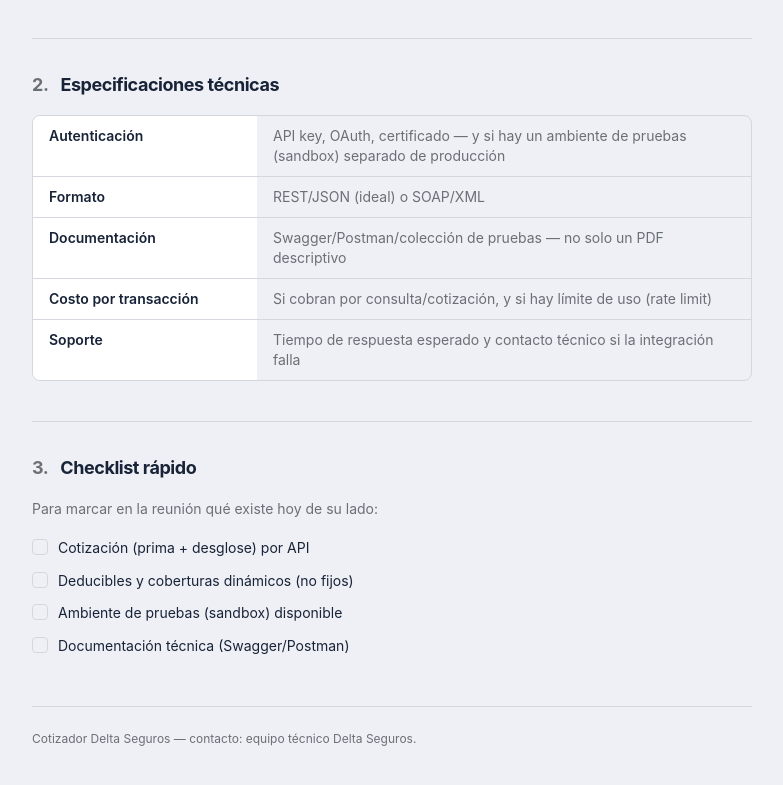
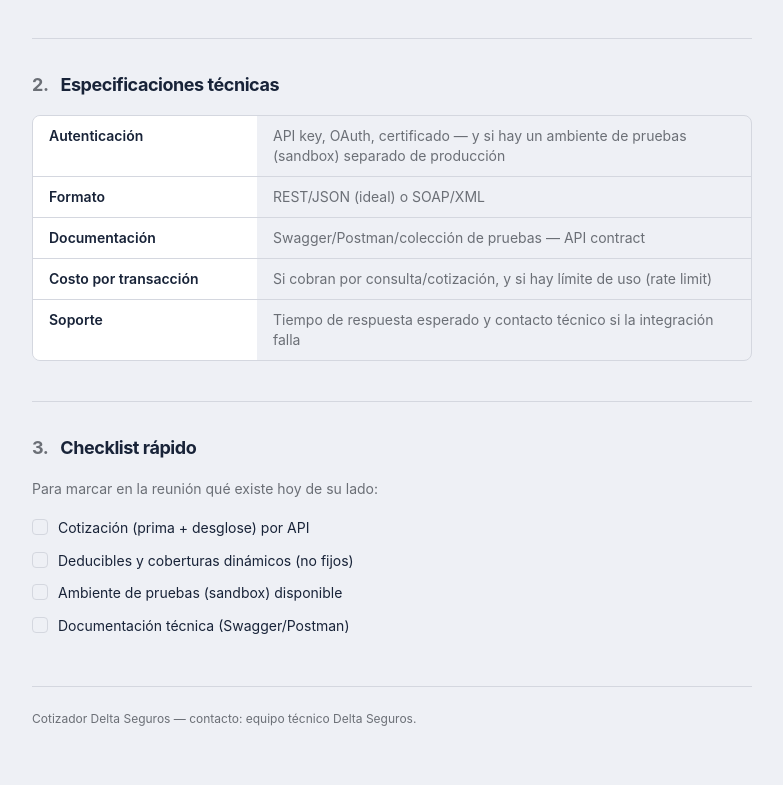
Before and after one commit to dsebastiansandoval/delta-seguros-cotizador, a Next.js app in the folder delta-check/: page /integraciones in a window 1280 px wide. Shown: the part 1112-1897 px from the top of the page, without its empty margins (248-1031 px from the left). Built offline with nearby package versions, Linux system fonts and the light colour scheme.

Commit message:
tweak: "API contract" en vez de "no solo un PDF descriptivo" en /integraciones

```diff
--- a/delta-check/src/app/integraciones/page.tsx
+++ b/delta-check/src/app/integraciones/page.tsx
@@ -105,7 +105,7 @@ export default function IntegracionesPage() {
             rows={[
               { campo: "Autenticación", detalle: "API key, OAuth, certificado — y si hay un ambiente de pruebas (sandbox) separado de producción" },
               { campo: "Formato", detalle: "REST/JSON (ideal) o SOAP/XML" },
-              { campo: "Documentación", detalle: "Swagger/Postman/colección de pruebas — no solo un PDF descriptivo" },
+              { campo: "Documentación", detalle: "Swagger/Postman/colección de pruebas — API contract" },
               { campo: "Costo por transacción", detalle: "Si cobran por consulta/cotización, y si hay límite de uso (rate limit)" },
               { campo: "Soporte", detalle: "Tiempo de respuesta esperado y contacto técnico si la integración falla" },
             ]}
```
